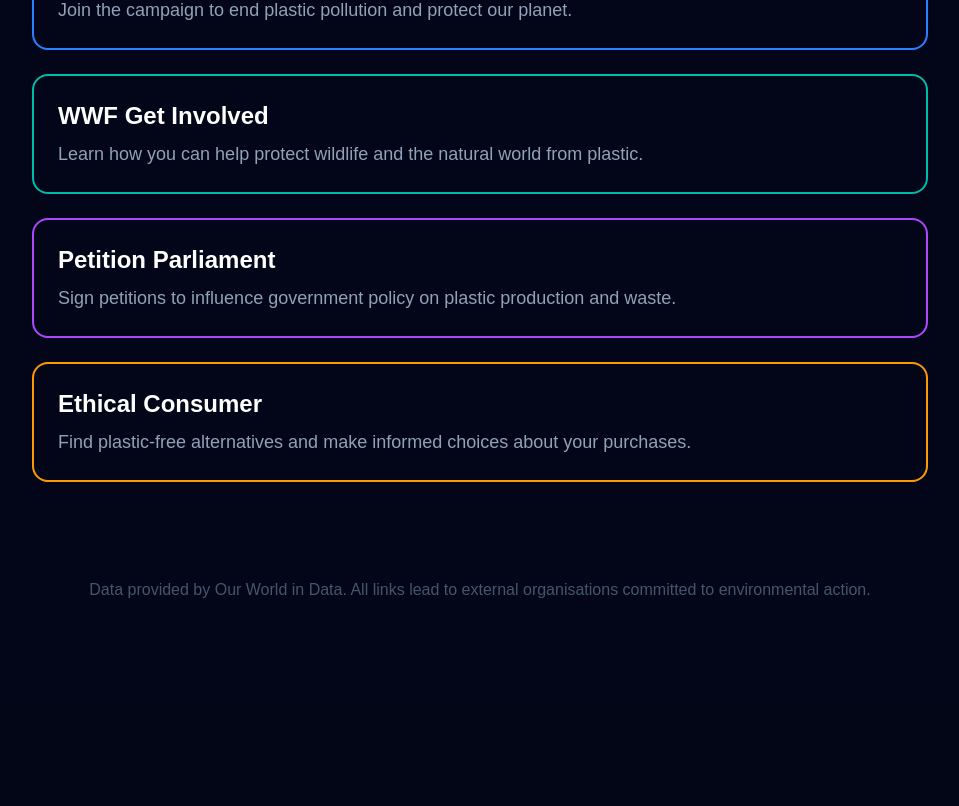
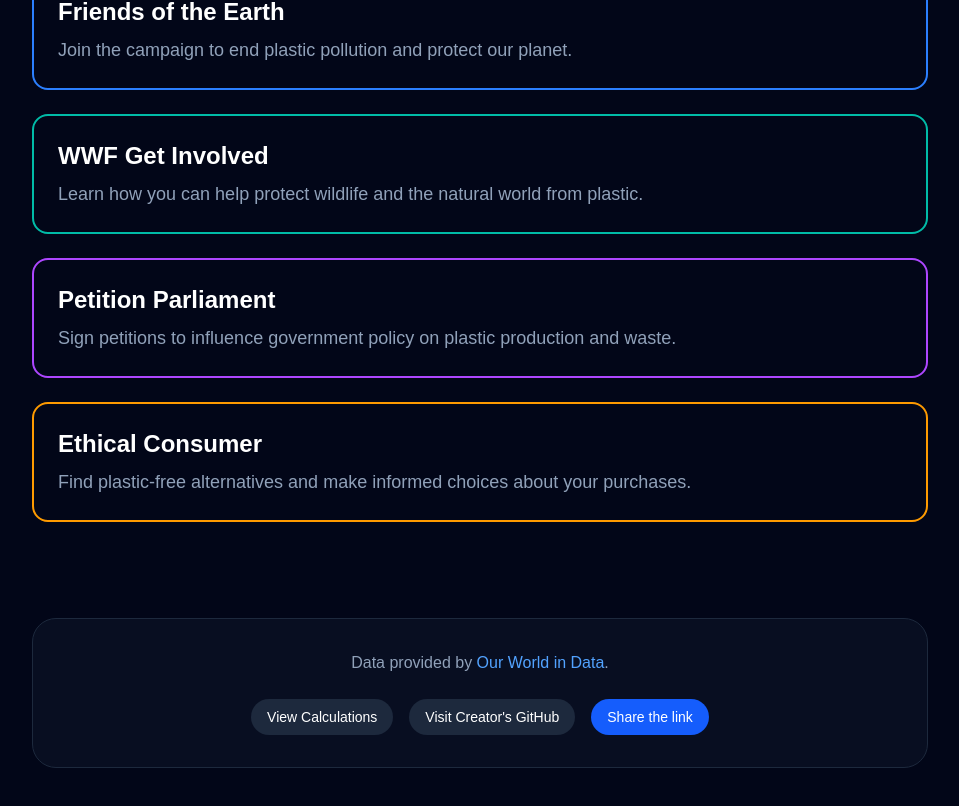
Before and after one commit to T-J-D-Cavey/plastic_production_site_with_gemini, a Next.js app: page /action in a window 1280 px wide. Shown: the part 570-1376 px from the top of the page, without its empty margins (160-1119 px from the left). Before the commit the page ends 1268 px from the top, so only its background shows below. Built offline with nearby package versions, Linux system fonts and the light colour scheme.

Commit message:
take action page optimised

```diff
--- a/ai/handover/next_steps.MD
+++ b/ai/handover/next_steps.MD
@@ -2,36 +2,39 @@
 
 
 ## ✅ What Was Done (Current Session)
-- **Visceral Accumulation implemented:** Bottles now pile up at the bottom of the screen instead of fading out, visually demonstrating that plastic stays in the environment.
-- **Explicit Scale Key added:** A new UI element explains that "1 Visual Bottle = 1,427,000 Real Units", bridging the gap between abstract numbers and the animation.
-- **"Reset & Loop" implemented:** Added a "flush" mechanism where the pile clears once it reaches a certain height, reinforcing the relentless and unsustainable nature of production.
-- **Accessibility & UX Refinements:** Added `aria-live` to the counter and refined the "Since you arrived" typography for better impact and clarity.
-- **Visual Polish:** Improved bottle shapes and added a "bornAt" timestamp to particles to manage their lifecycle.
+- **Landing Page Text Refinement:** Updated the primary copy to focus on "Water bottles worth of plastic" and included the annual production figure (~450m tonnes).
+- **Interactive Calculations:** Implemented a "View Calculations" toggle on the Action page that reveals the mathematical breakdown of the 1.43m bottles/second figure.
+- **Sequential Share Feedback:** Refined the "Share link" button to show a multi-stage success state ("Link copied" followed by "Send this link to your people...").
+- **Header Refinement:** Moved the external link attribution to the header of the Action page for better visibility and context.
+- **Client-Side Migration:** Converted the Action page to a Client Component to support stateful interactive features.
 
 
 ## 🔍 Codebase Review
 - **Alignment with Spec:**
-    - The simulation now matches the "one bottle per second" and "resetting and looping" instructions from the product spec.
-    - The Scale Key is now prominent and easy to understand.
-- **Technical Performance:**
-    - The particle count is kept stable even with the "flush" mechanism.
-    - Canvas rendering remains high-performance despite the "pile height" calculation.
+    - The landing page now carries the specific "Water bottles worth of plastic" messaging requested.
+    - The action page now transparently explains the data sources and calculations behind the animation.
 - **User Experience:**
-    - The "Since you arrived" counter feels more urgent with the visual support of landing bottles.
+    - The sequential feedback on the share button provides immediate technical confirmation ("Link copied") followed by a social nudge.
+    - The calculation breakdown builds trust by showing the logic behind the "1.43 million" figure.
 
 
 ## 🔜 Recommended Next Steps (Refining the MVP)
 
 
-### 1. Add section to 'take action' page
-- Below all of the sections related to taking action there is a paragraph that reads "Data provided by Our World in Data. All links lead to external organisations committed to environmental action." This section needs to be in its own distinct section (in a different style to the take action sections so it's clear this isn't another take action option). Within this section, include a link to Our World. Include the calculatiosn for plastic. Include a 'visit the creator's Github' link option. Include a 'share the link' button that lets the user click on it and it saves the URL to the user device's clipbouard. When clicked, the 'share the link' text is replaced with 'Send this link to your people and spread the word'.
+### 1. Link & Attribution Polish
+- Update the "Visit Creator's GitHub" link with the actual repository URL.
+- Current placeholder calculations use 10g per bottle; verify if we should provide a range or source for this average weight.
 
 
-### 2. Edits to text in the landing page:
-- "Plastic bottles produced" H1 to be changed to "Water bottles worth of plastic has been produced"
-- "Global production reaches 1.43 million bottles every second. Relentless. Unsustainable. Accumulating" should be replaced with "Annual global plastic production is ~450 million tonnes, equivalnt to 1.43 million water bottles produced every second."
-- "Real-time visual scale" text can be removed
-- "Actual bottles produced" text in the key to be replaced with "Water bottles every second".
+### 2. Social Meta Tags (SEO)
+- Implement `OpenGraph` and `Twitter` cards in `layout.tsx` so that when the link is shared, it generates a high-impact preview (ideally showing the pile of bottles).
 
 
+### 3. Dynamic Facts
+- Consider adding a "Did you know?" ticker in the footer of the landing page that rotates through other plastic-related statistics.
+
+
+### 4. Mobile Visualisation Tuning
+- Test the "flush" mechanism on mobile devices to ensure the pile height doesn't overlap the "Do Something About It" button.
+
 ---
--- a/src/app/action/page.tsx
+++ b/src/app/action/page.tsx
@@ -1,4 +1,7 @@
+"use client";
+
 import Link from "next/link";
+import { useState } from "react";
 
 const ACTIONS = [
   {
@@ -34,6 +37,21 @@
 ];
 
 export default function Action() {
+  const [copyStatus, setCopyStatus] = useState<"idle" | "copied" | "spread">("idle");
+  const [showCalculations, setShowCalculations] = useState(false);
+
+  const handleShare = () => {
+    navigator.clipboard.writeText(window.location.origin);
+    setCopyStatus("copied");
+
+    // Show 'Link copied' for 1.5s, then the spread message
+    setTimeout(() => {
+      setCopyStatus("spread");
+      // Show spread message for another 3s then reset
+      setTimeout(() => setCopyStatus("idle"), 3000);
+    }, 1500);
+  };
+
   return (
     <main className="min-h-screen bg-slate-950 text-white p-6 md:p-12 lg:p-24">
       <div className="max-w-4xl mx-auto">
@@ -47,9 +65,14 @@
           <h1 className="text-4xl md:text-6xl font-black mb-6">
             Take <span className="text-blue-500">Action</span>
           </h1>
-          <p className="text-xl text-slate-400 max-w-2xl">
-            Individual choices matter, but collective action drives change. Choose a path below to help turn the tide on plastic pollution.
-          </p>
+          <div className="space-y-4">
+            <p className="text-xl text-slate-400 max-w-2xl">
+              Individual choices matter, but collective action drives change. Choose a path below to help turn the tide on plastic pollution.
+            </p>
+            <p className="text-slate-500 italic">
+              All links lead to external organisations committed to environmental action.
+            </p>
+          </div>
         </header>
 
         <div className="grid gap-6">
@@ -83,12 +106,56 @@
           ))}
         </div>
 
-        <footer className="mt-24 text-center text-slate-600">
-          <p>
-            Data provided by Our World in Data.
-            All links lead to external organisations committed to environmental action.
-          </p>
-        </footer>
+        <section className="mt-24 p-8 rounded-3xl bg-slate-900/50 border border-slate-800 text-center">
+          <div className="space-y-6">
+            <p className="text-slate-400">
+              Data provided by{" "}
+              <a
+                href="https://ourworldindata.org/plastic-pollution"
+                target="_blank"
+                rel="noopener noreferrer"
+                className="text-blue-400 hover:underline"
+              >
+                Our World in Data
+              </a>.
+            </p>
+
+            <div className="flex flex-wrap justify-center gap-4 text-sm font-medium">
+              <button
+                onClick={() => setShowCalculations(!showCalculations)}
+                className={`px-4 py-2 rounded-full transition-colors ${showCalculations ? 'bg-blue-600/20 text-blue-400 border border-blue-500/50' : 'bg-slate-800 hover:bg-slate-700'}`}
+              >
+                {showCalculations ? "Hide Calculations" : "View Calculations"}
+              </button>
+              <a
+                href="https://github.com"
+                target="_blank"
+                rel="noopener noreferrer"
+                className="px-4 py-2 rounded-full bg-slate-800 hover:bg-slate-700 transition-colors"
+              >
+                Visit Creator&apos;s GitHub
+              </a>
+              <button
+                onClick={handleShare}
+                className={`px-4 py-2 rounded-full transition-all active:scale-95 ${copyStatus !== 'idle' ? 'bg-green-600' : 'bg-blue-600 hover:bg-blue-500'}`}
+              >
+                {copyStatus === "idle" && "Share the link"}
+                {copyStatus === "copied" && "Link copied"}
+                {copyStatus === "spread" && "Send this link to your people and spread the word"}
+              </button>
+            </div>
+
+            {showCalculations && (
+              <div className="mt-8 p-6 bg-slate-950/50 rounded-2xl text-left border border-slate-800 animate-in fade-in slide-in-from-top-4 duration-300">
+                <p className="text-slate-300 leading-relaxed">
+                  Annual global plastic production is approximately <strong>450 million tonnes</strong>.
+                  A standard 500ml plastic bottle weighs around <strong>10 grams</strong>.
+                  Dividing total plastic mass by bottle weight gives roughly <strong>45 trillion bottles per year</strong> — or about <strong>1,427,000 every second</strong>.
+                </p>
+              </div>
+            )}
+          </div>
+        </section>
       </div>
     </main>
   );
--- a/src/components/BottleVisualisation.tsx
+++ b/src/components/BottleVisualisation.tsx
@@ -177,18 +177,14 @@
 
         <div className="flex flex-col items-center gap-6 text-center max-w-3xl">
           <h1 className="text-3xl md:text-6xl font-bold tracking-tight">
-            Plastic Bottles Produced
+            Water bottles worth of plastic has been produced
           </h1>
 
           <p className="text-lg md:text-2xl text-slate-400 leading-relaxed">
-            Global production reaches <span className="text-white font-bold underline decoration-blue-500 underline-offset-8">1.43 million bottles every second</span>.
-            Relentless. Unsustainable. Accumulating.
+            Annual global plastic production is ~450 million tonnes, equivalent to <span className="text-white font-bold underline decoration-blue-500 underline-offset-8">1.43 million water bottles produced every second</span>.
           </p>
 
           <div className="mt-12 flex flex-col items-center">
-            <div className="text-xs font-black text-slate-600 uppercase tracking-[0.4em] mb-4">
-              Real-time Visual Scale
-            </div>
             <div className="flex items-center gap-6 bg-slate-900/80 backdrop-blur-sm px-8 py-4 rounded-2xl border border-slate-800 shadow-2xl">
               <div className="flex flex-col items-center">
                 <div className="w-5 h-12 bg-blue-500/70 rounded-sm relative mb-1">
@@ -205,7 +201,7 @@
                   1,427,000
                 </div>
                 <div className="text-[10px] font-bold text-slate-500 uppercase tracking-widest mt-1">
-                  Actual Bottles Produced
+                  Water bottles every second
                 </div>
               </div>
             </div>
```
